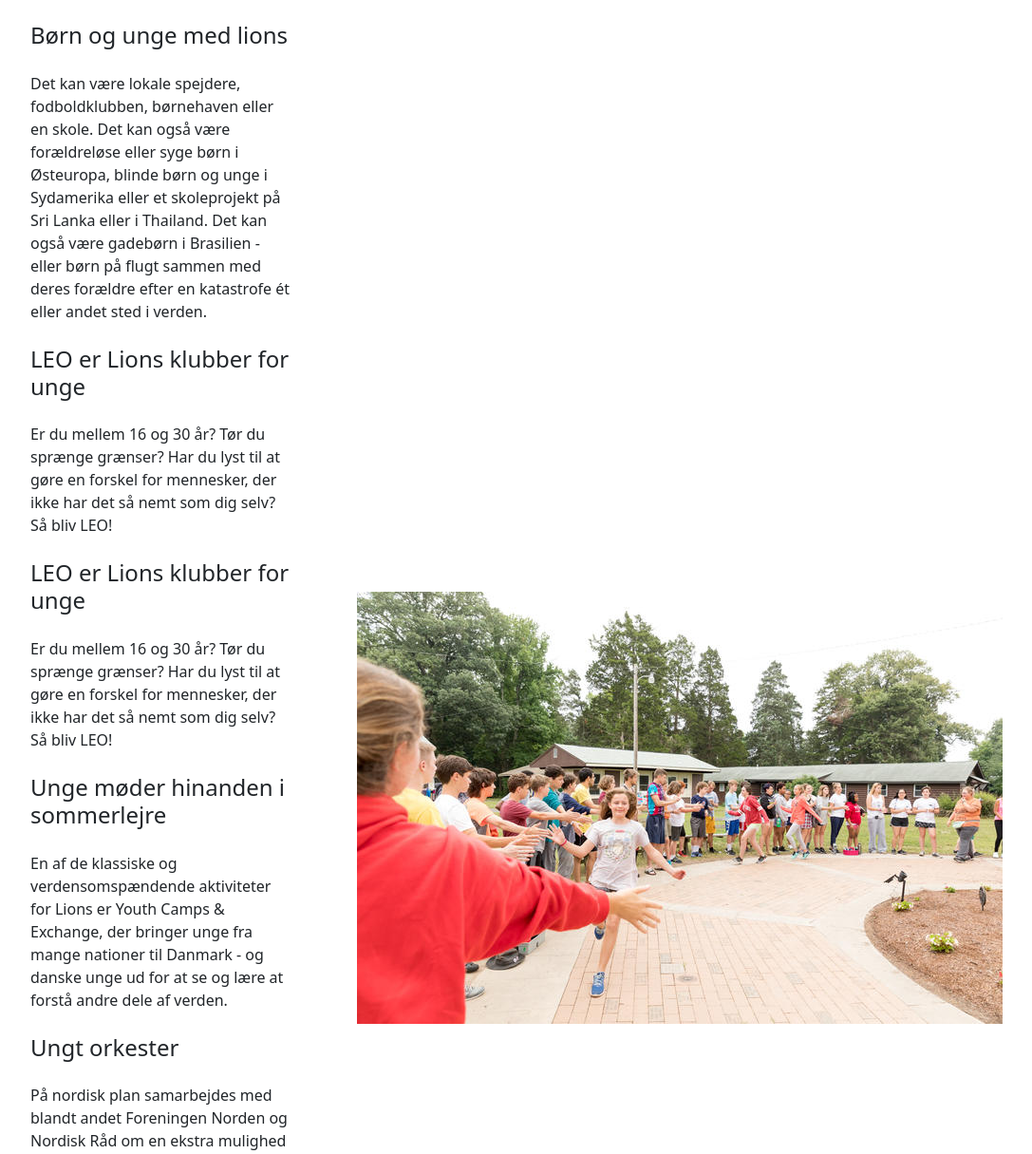
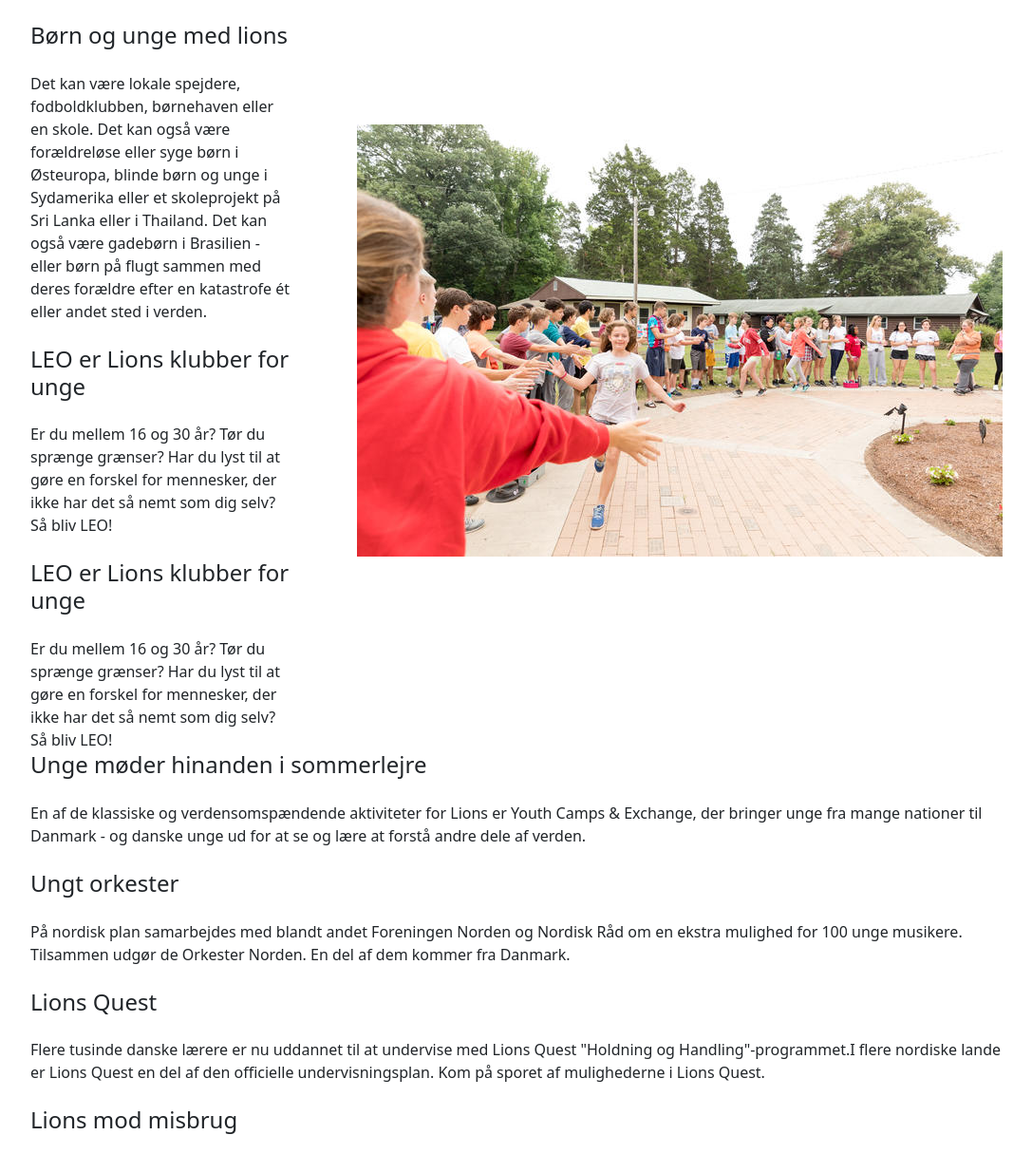
Before and after one commit to Viggohf/Lionprojekt, a website: page index.html in a window 1280 px wide. Shown: the part 73-1288 px from the top of the page at 95% size, without its empty margins (96-1183 px from the left). Drawn offline with nearby package versions, Linux system fonts and the light colour scheme; files that its build step writes are made by us from their sources.

Commit message:
Indhold opdateret

```diff
--- a/css/styles.scss
+++ b/css/styles.scss
@@ -31,19 +31,24 @@ img {
 	display: block;
 	max-width: 100%;
 	height: auto;
+	padding-bottom: 50px;
+	padding-top: 50px;
 }
 
 .presentation{
 	display: flex;
 	width: 80%;
 	margin: auto;
-	min-height: 150vh;
+	min-height: 120vh;
 	align-items: center;
+	flex-wrap: wrap;
+	padding-bottom: 50px;
 }
 
 .introduction{
 	flex: 1;
 }
+
 
 .intro-text{
 	width: 80%;
@@ -52,3 +57,16 @@ img {
 .billede1{
 	height: 20px;
 }
+
+
+
+@media only screen and (min-width: 475px){
+
+}
+
+
+
+@media only screen and (min-width: 768px) {
+
+
+}
--- a/index.html
+++ b/index.html
@@ -41,11 +41,18 @@
 				<p>Er du mellem 16 og 30 år? Tør du sprænge grænser?
 					Har du lyst til at gøre en forskel for mennesker, der ikke har det så nemt som dig selv? Så bliv LEO!</p>
 
-				<br>
+			</div>
+		</div>
+
+
+		<img src="img/lions-4.12-service-youth-youthcamp%20(1).jpg">
+
+		<div class="introduction2">
+			<div class="intro-text2">
+
 				<h4>Unge møder hinanden i sommerlejre</h4>
 				<br>
 				<p>En af de klassiske og verdensomspændende aktiviteter for Lions er Youth Camps & Exchange, der bringer unge fra mange nationer til Danmark - og danske unge ud for at se og lære at forstå andre dele af verden.</p>
-
 
 				<br>
 				<h4>Ungt orkester</h4>
@@ -62,10 +69,11 @@
 				<br>
 				<p>Narkotika, Ecstasy, alkohol. I samarbejde med blandt andet SSP-grupper, skoler og ungdomsorganisationer forsøger lions klubber at bearbejde en trist udvikling</p>
 
+
 			</div>
 		</div>
 
-			<img src="img/lions-4.12-service-youth-youthcamp%20(1).jpg">
+
 
 	</section>
 
```
